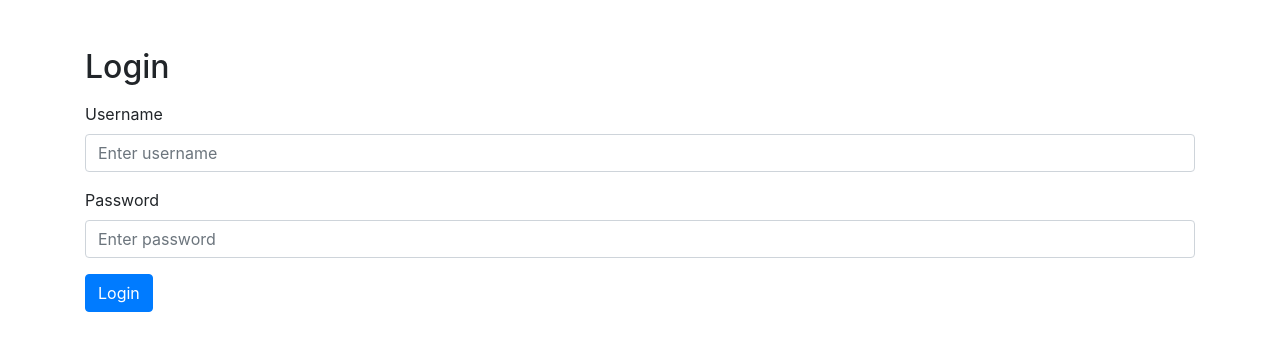
After one commit to FaridM2003/ProyectoFinal-UPLC, a PHP site: page /multimedia/login.html in a window 1280 px wide. The commit adds this page. Shown: the top 351 px of the page. Run offline with PHP 8.4, Linux system fonts and the light colour scheme; some libraries are stand-ins or nearby versions.

Commit message:
creacion inicial al login.html, php y main.js

```diff
--- /dev/null
+++ b/login.html
@@ -0,0 +1,29 @@
+<!DOCTYPE html>
+<html lang="en">
+<head>
+    <meta charset="UTF-8">
+    <meta name="viewport" content="width=device-width, initial-scale=1.0">
+    <title>Login</title>
+    <link rel="stylesheet" href="https://maxcdn.bootstrapcdn.com/bootstrap/4.0.0/css/bootstrap.min.css">
+</head>
+<body>
+    <div class="container">
+        <h2 class="mt-5">Login</h2>
+        <form id="loginForm" class="mt-3">
+            <div class="form-group">
+                <label for="username">Username</label>
+                <input type="text" class="form-control" id="username" placeholder="Enter username">
+            </div>
+            <div class="form-group">
+                <label for="password">Password</label>
+                <input type="password" class="form-control" id="password" placeholder="Enter password">
+            </div>
+            <button type="submit" class="btn btn-primary">Login</button>
+        </form>
+        <div id="message" class="mt-3"></div>
+    </div>
+
+    <script src="https://code.jquery.com/jquery-3.2.1.slim.min.js"></script>
+    <script src="main.js"></script>
+</body>
+</html>
--- /dev/null
+++ b/main.js
@@ -0,0 +1,24 @@
+document.getElementById("loginForm").addEventListener("submit", async function(event) {
+    event.preventDefault();
+
+    const username = document.getElementById("username").value;
+    const password = document.getElementById("password").value;
+
+    const response = await fetch('login.php', {
+        method: 'POST',
+        headers: {
+            'Content-Type': 'application/json'
+        },
+        body: JSON.stringify({ username, password })
+    });
+
+    const result = await response.json();
+
+    const messageDiv = document.getElementById("message");
+    if (result.success) {
+        messageDiv.innerHTML = "<div class='alert alert-success'>Login successful!</div>";
+        // Redirect to a new page, e.g., window.location.href = "/dashboard";
+    } else {
+        messageDiv.innerHTML = "<div class='alert alert-danger'>Invalid credentials</div>";
+    }
+});
```
Also changed, not shown: login.php (+18 -55 lines).
